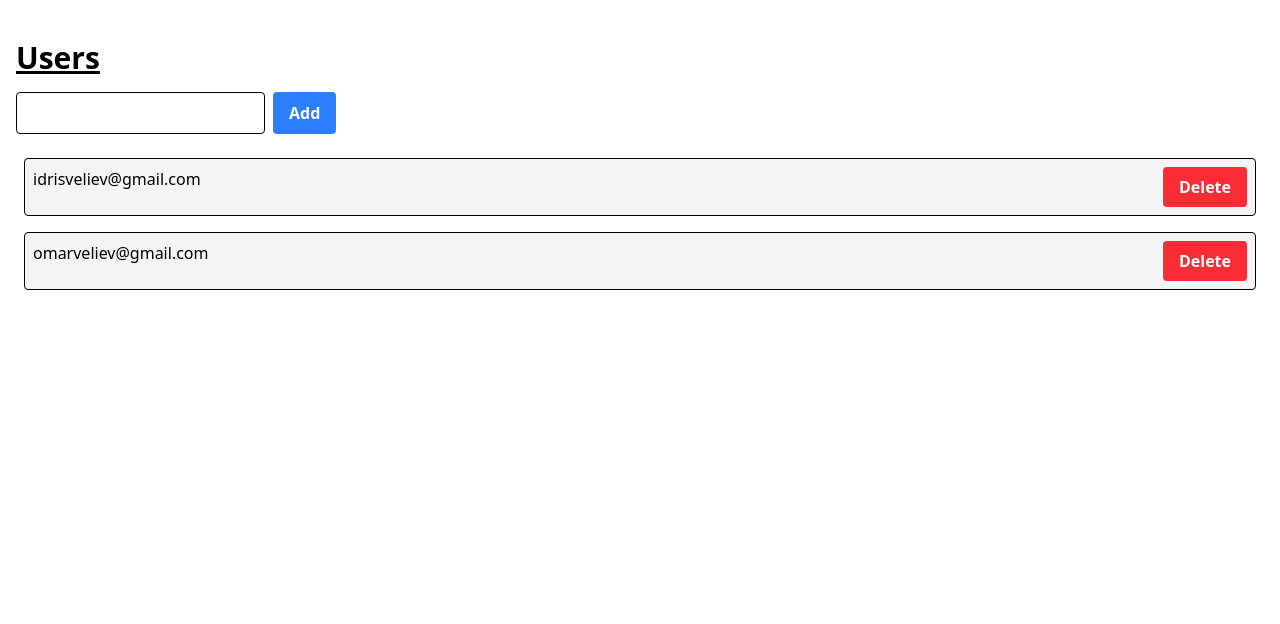
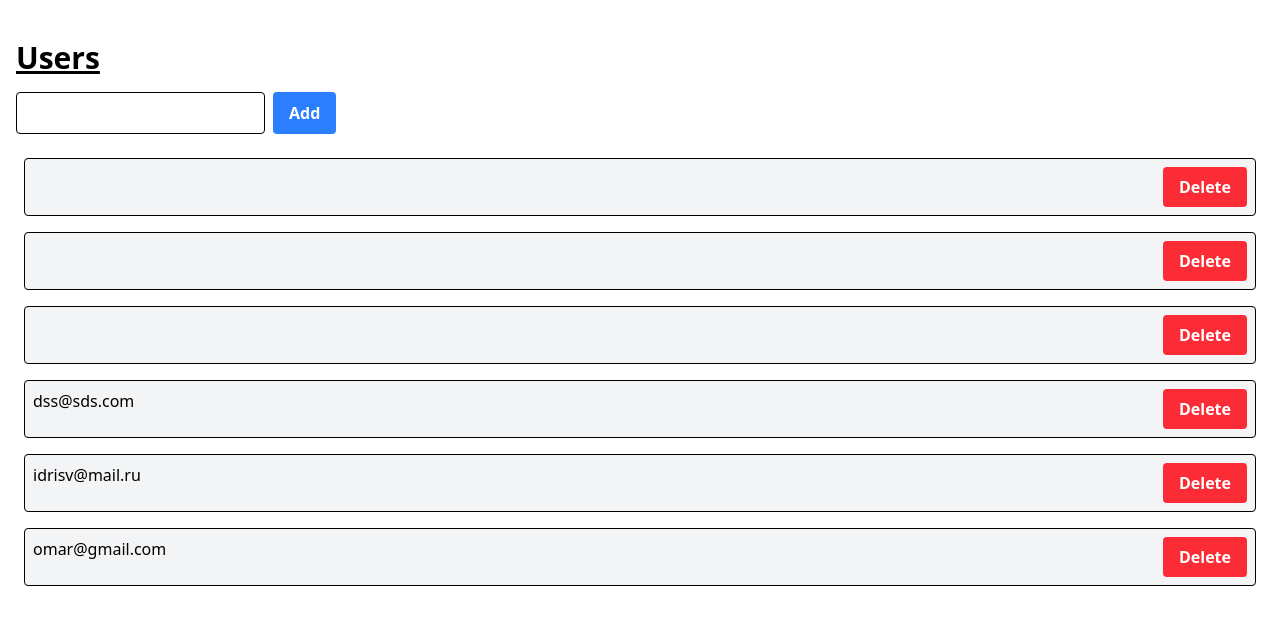
Before and after one commit to IdrisVeli1987/R19-ToDo, a React (Vite) app: page / in a window 1280 px wide. Shown: the top 624 px of the page. Built offline with nearby package versions, Linux system fonts and the light colour scheme; data requests are answered from the project's data file.

Commit message:
import createUser, fetchUsers, use

```diff
--- a/src/pages/users/page.tsx
+++ b/src/pages/users/page.tsx
@@ -1,40 +1,50 @@
+import { Suspense, use, useState } from "react";
+import { createUser, fetchUsers } from "../../Shared/api";
+
 type User = {
   id: string;
   email: string;
 };
 
+const defaultUsersPromise = fetchUsers();
+
 export const UsersPage = () => {
-  // const [users, setUsers] = useState<User[]>([]);
-  // const [email, setEmail] = useState("");
-
-  // const handleSubmit = (e: React.FormEvent<HTMLFormElement>) => {
-  //   e.preventDefault();
-  //   setUsers([...users, { id: crypto.randomUUID(), email }]);
-  //   setEmail("");
-  // };
-
-  // const handleDelete = (id: string) => {
-  //   setUsers((lastUsers) => lastUsers.filter((user) => user.id !== id));
-  // };
+  const [usersPromise, setUsersPromise] = useState(defaultUsersPromise);
+  const refetchUsers = () => {
+    setUsersPromise(fetchUsers());
+  };
 
   return (
     <main className="container mx-auto p-4 pt-10 flex flex-col gap-4">
       <h1 className="text-3xl font-bold underline">Users</h1>
-      <CreateUserForm />
-      <UsersList
-        users={[
-          { id: "1", email: "idrisveliev@gmail.com" },
-          { id: "2", email: "omarveliev@gmail.com" },
-        ]}
-      />
+      <CreateUserForm refetchUsers={refetchUsers} />
+      <Suspense fallback={<div>Loading...</div>}>
+        <UsersList usersPromise={usersPromise} />
+      </Suspense>
     </main>
   );
 };
 
-export function CreateUserForm() {
+export function CreateUserForm({ refetchUsers }: { refetchUsers: () => void }) {
+  const [email, setEmail] = useState("");
+
+  const handleSubmit = async (e: React.FormEvent) => {
+    e.preventDefault();
+    await createUser({
+      email,
+      id: crypto.randomUUID(),
+    });
+    refetchUsers();
+    setEmail("");
+  };
   return (
-    <form className="flex gap-2">
-      <input className="border p-2 rounded" type="email" />
+    <form className="flex gap-2" onSubmit={handleSubmit}>
+      <input
+        className="border p-2 rounded"
+        type="email"
+        value={email}
+        onChange={(e) => setEmail(e.target.value)}
+      />
       <button
         className="bg-blue-500 hover:bg-blue-700 text-white font-bold py-2 px-4 rounded "
         type="submit"
@@ -45,7 +55,8 @@ export function CreateUserForm() {
   );
 }
 
-export function UsersList({ users }: { users: User[] }) {
+export function UsersList({ usersPromise }: { usersPromise: Promise<User[]> }) {
+  const users = use(usersPromise); // new hook. основная задача прямо в рендере превратить usersPromise в user'ов. не м.б массива
   return (
     <div className="flex flex-col">
       {users.map((user) => (
```
